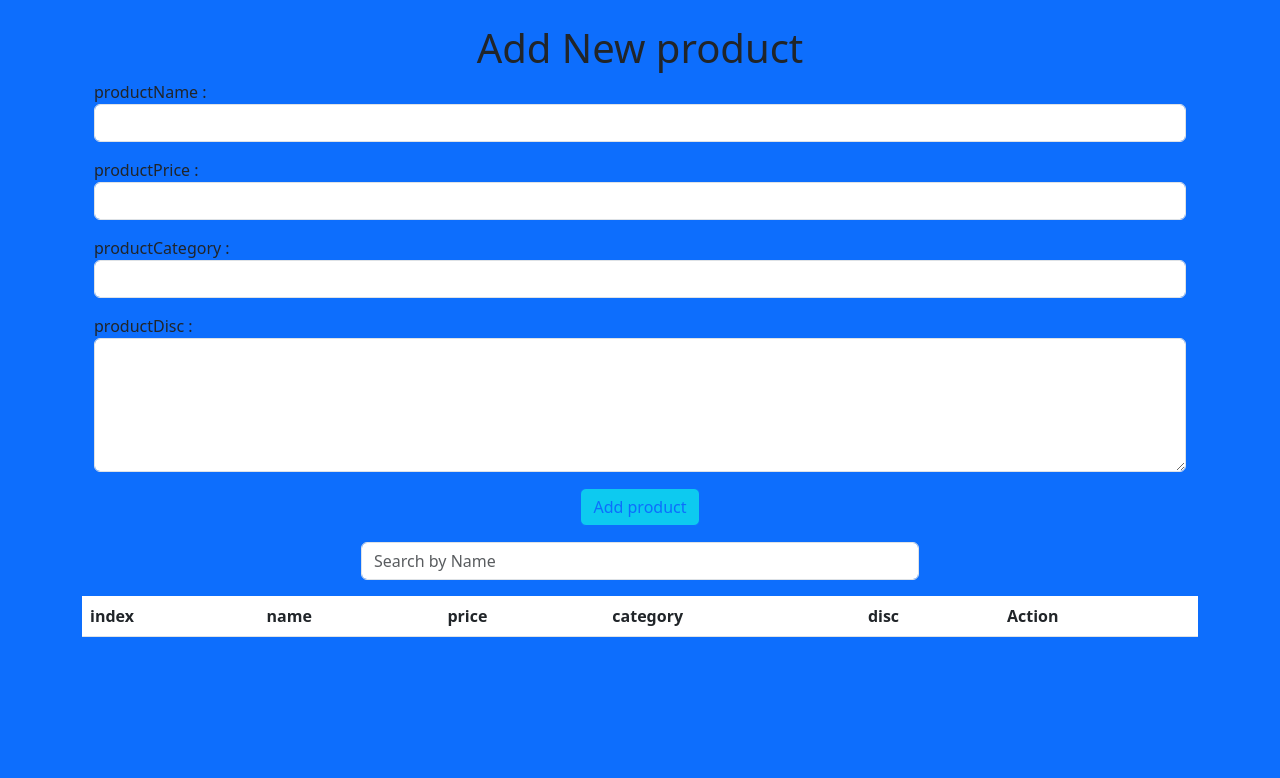
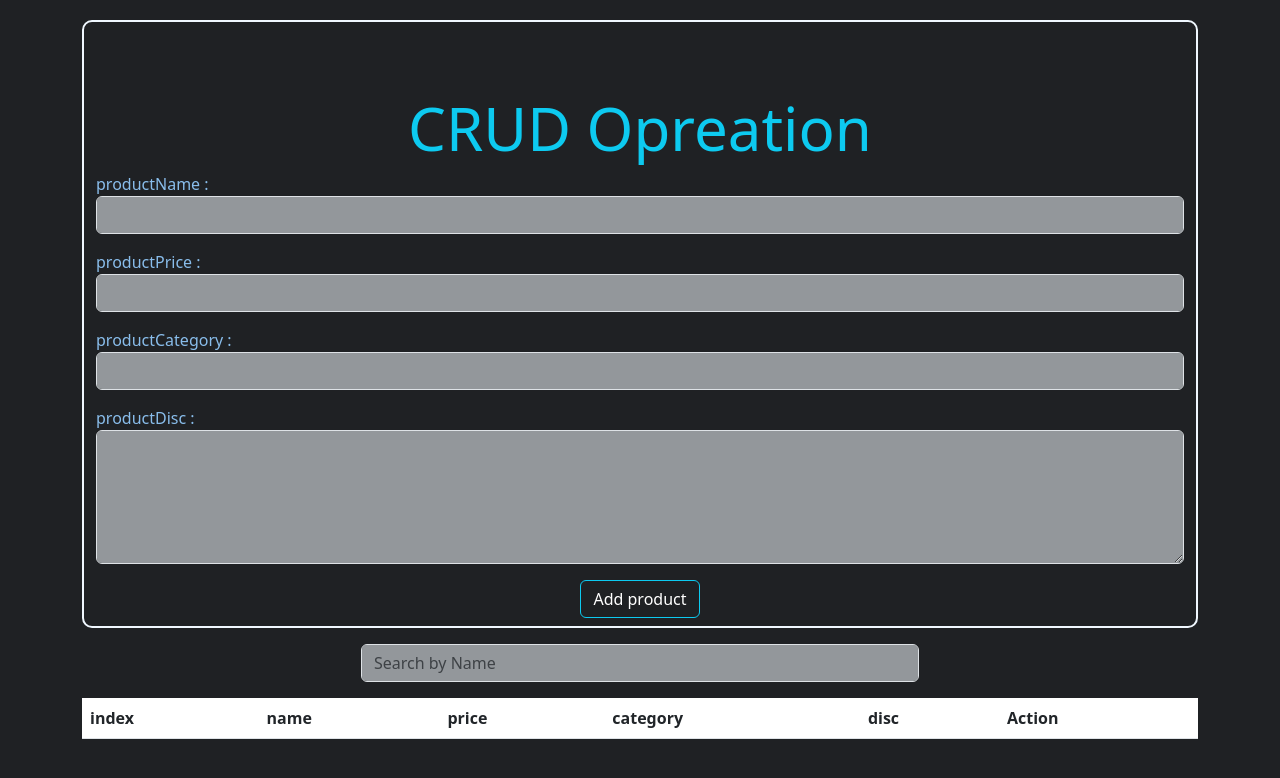
Before and after one commit to Ahmed-yehia12/CRUD-, a website: page index.html in a window 1280 px wide. Drawn offline with nearby package versions, Linux system fonts and the light colour scheme.

Commit message:
update style

```diff
--- a/Css/style.css
+++ b/Css/style.css
@@ -1,9 +1,25 @@
 
 h1{
     text-align: center;
+    font-size: 60px;
 }
 .submit{
     display: flex;
     flex-wrap: wrap;
     justify-content: center;
 }
+.body{
+    background-color: rgb(31, 33, 36);
+    color: rgb(137, 189, 235);
+}
+.main-section{
+    border: 2px solid aliceblue;
+    border-radius: 10px;
+    padding-top: 10px;
+}
+.container{
+    padding-top: 20px;
+}
+.test{
+    background-color: rgba(238, 244, 248, 0.562);
+}
--- a/index.html
+++ b/index.html
@@ -5,43 +5,47 @@
     <meta name="viewport" content="width=device-width, initial-scale=1.0">
     <title>Document</title>
     <link rel="stylesheet" href="Css/bootstrap.min.css">
+    <link
+    rel="stylesheet"
+    href="https://cdnjs.cloudflare.com/ajax/libs/animate.css/4.1.1/animate.min.css"
+  />
     <link rel="stylesheet" href="Css/style.css">
 </head>
-<body class="bg-primary">
+<body class="body">
     <main class="container ">
 
-    <section>
+    <section class="main-section">
         <div class="container  mt-4">
-            <h1  class="mt-3" >Add New product</h1>
+            <h1  class="mt-3 animate__animated animate__zoomIn text-info " >CRUD Opreation </h1>
             <label for="productName">productName :</label>
-            <input oninput="regexName()" type="text" class="form-control mb-3" id="productName">
+            <input oninput="regexName()" type="text" class="form-control mb-3 test" id="productName">
             <p id="messageName" class="alert alert-danger d-none">plz enter first character capital like A-B-C</p>
 
 
             <label for="productPrice">productPrice :</label>
-    <input type="number" class="form-control mb-3" id="productPrice" >
+    <input type="number" class="form-control mb-3 test" id="productPrice" >
 
             <label for="productCategory">productCategory :</label>
-            <input type="text" class="form-control mb-3" id="productCategory">
+            <input type="text" class="form-control mb-3 test" id="productCategory">
 
 
             <label for="productDisc">productDisc :</label>
-            <textarea class="form-control mb-3" id="productDisc" cols="15" rows="5"></textarea>
+            <textarea class="form-control mb-3 test" id="productDisc" cols="15" rows="5"></textarea>
 
 
             <div class="submit">
-        <button id="addBtn" onclick="addProduct()" class="btn btn-outline-primary btn-info">Add product</button>
-        <button id="updateBtn" onclick="updateProduct()" class="btn btn-outline-primary btn-info d-none">Update product</button>
+        <button id="addBtn" onclick="addProduct()" class="btn btn-outline-info  text-white mb-2">Add product</button>
+        <button id="updateBtn" onclick="updateProduct()" class="btn btn-outline-primary btn-info mb-2 d-none">Update product</button>
 
     </div>
         </div>
 
     </section>
     <section>
-        <input id="searchInput" oninput="searchProduct()" type="search" class=" m-auto form-control my-3 w-50 "  placeholder="Search by Name">
+        <input id="searchInput" oninput="searchProduct()" type="search" class=" test m-auto form-control my-3 w-50 "  placeholder="Search by Name">
         <div class="table-responsive">
-            <table class="table">
-                <thead>
+            <table class="table ">
+                <thead >
                     <tr>
                         <th>index</th>
                         <th>name</th>
--- /dev/null
+++ b/package.json
@@ -0,0 +1,5 @@
+{
+  "dependencies": {
+    "animate.css": "^4.1.1"
+  }
+}
```
Also changed, not shown: 1 other file.
